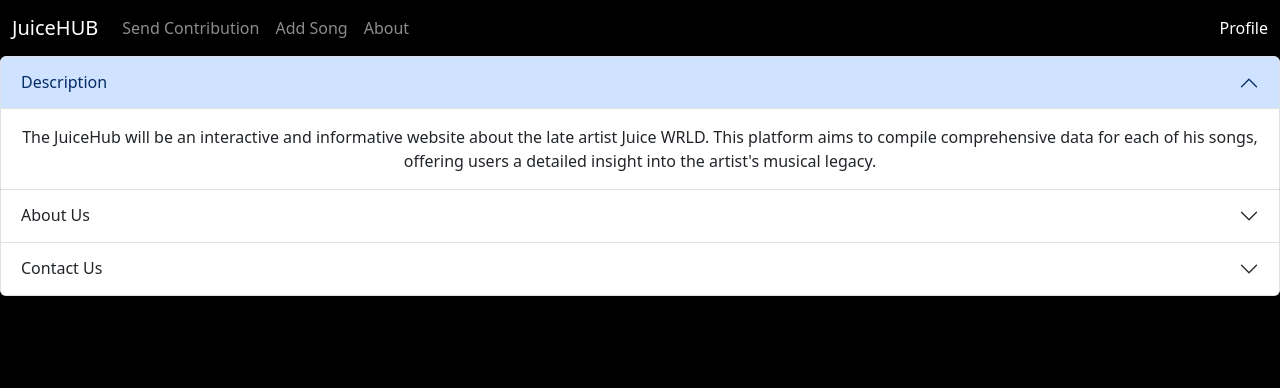
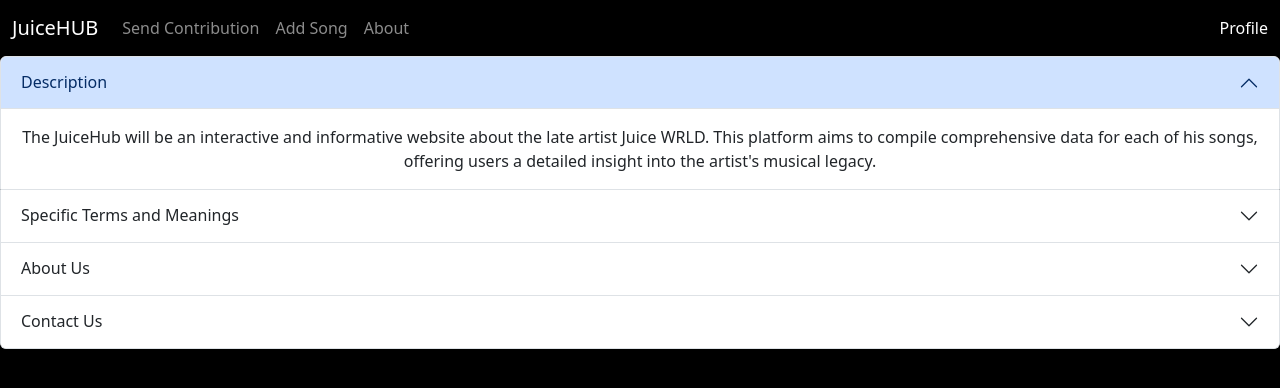
Before and after one commit to Saul999/JuiceHUB, a React (Vite) app in the folder frontend/: page /about in a window 1280 px wide. Shown: the top 388 px of the page. Built offline with nearby package versions, Linux system fonts and the light colour scheme.

Commit message:
add technicality of terms in about and updated profile page

```diff
--- a/frontend/src/components/About.tsx
+++ b/frontend/src/components/About.tsx
@@ -13,6 +13,14 @@
         </Accordion.Body>
       </Accordion.Item>
       <Accordion.Item eventKey="1">
+        <Accordion.Header>Specific Terms and Meanings</Accordion.Header>
+        <Accordion.Body>
+          CDQ - "CD Quality" | HQ - "High Quality" | "Circulating" - The songs
+          is on the internet and not "vaulted" | "Full" - The full song is
+          available
+        </Accordion.Body>
+      </Accordion.Item>
+      <Accordion.Item eventKey="2">
         <Accordion.Header>About Us</Accordion.Header>
         <Accordion.Body>
           I am a computer science student working on the JuiceHub for fun and on
--- a/frontend/src/components/Profile.tsx
+++ b/frontend/src/components/Profile.tsx
@@ -26,7 +26,7 @@
             </>
           ) : (
             <div className="text-center">
-              <h1>Welcome to My App</h1>
+              <h1>Welcome to the JuiceHub</h1>
               <p className="mb-4">Please log in to view your profile.</p>
               <Link to="/login">
                 <Button variant="primary">Log In</Button>
```
